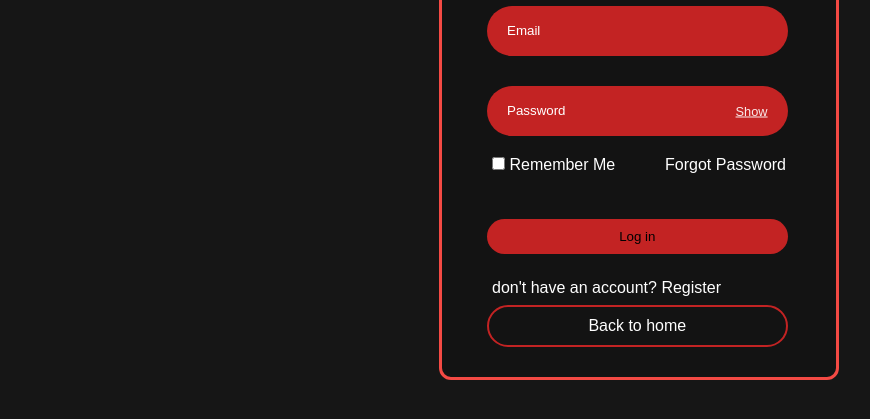
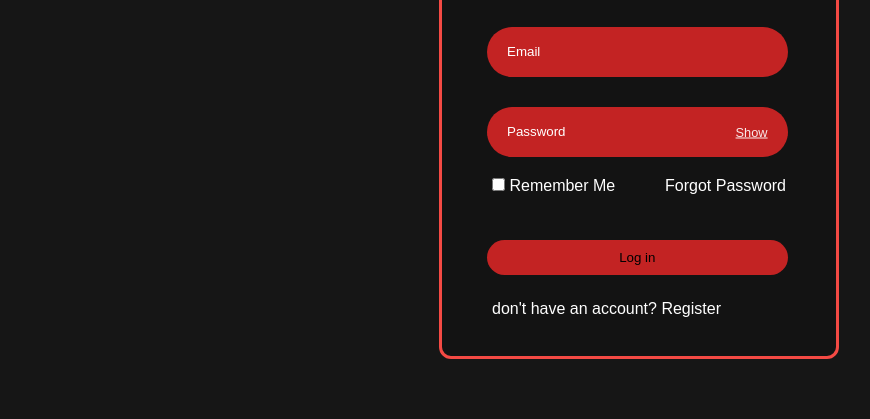
Before and after one commit to theunspeakable18-glitch/ItCweb, a website: page Login.html in a window 1280 px wide. Shown: the part 373-792 px from the top of the page, without its empty margins (1-871 px from the left). Drawn offline with nearby package versions, Linux system fonts and the light colour scheme.

Commit message:
Remove 'Back to home' link from Login.html

```diff
--- a/Login.html
+++ b/Login.html
@@ -37,8 +37,6 @@
                         <div class="register-link">
                             <p>don't have an account? <a href="signup.html">Register</a></p>
                         </div>
-
-                        <a href="index.html" class="auth__homebtn">Back to home</a>
                     </form>
                 </div>
             </div>
```
